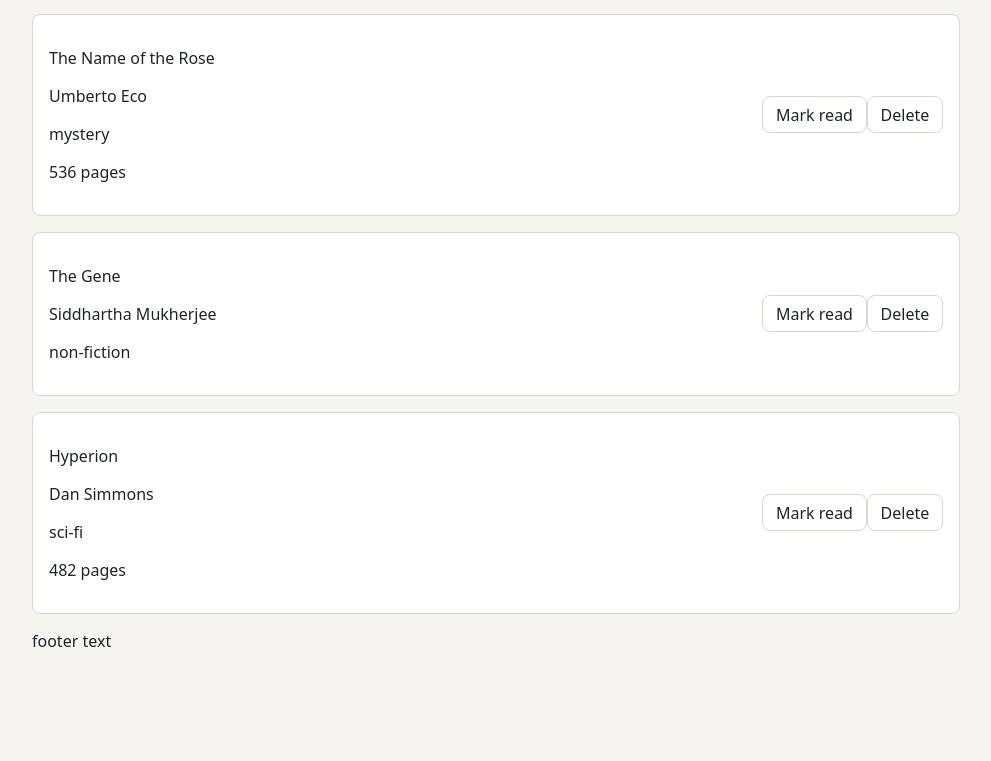
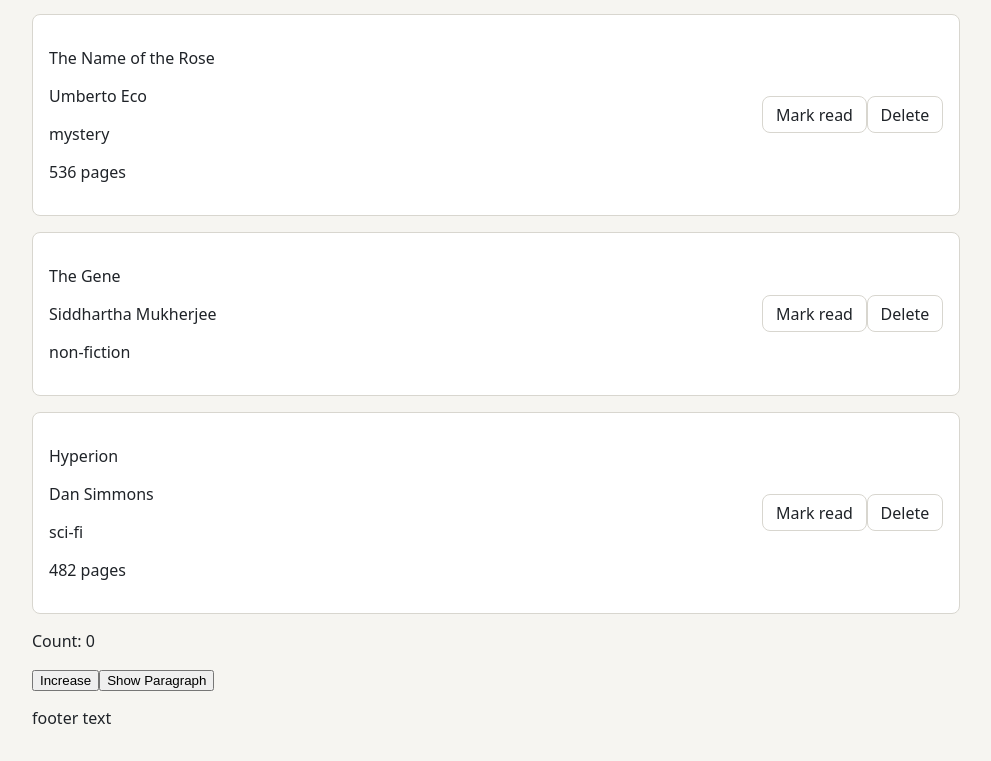
Before and after one commit to ameliapeters1/reading-list, a React (Vite) app: page / in a window 1280 px wide. Shown: the part 2382-3143 px from the top of the page, without its empty margins (144-1135 px from the left). Before the commit the page ends 3066 px from the top, so only its background shows below. Built offline with nearby package versions, Linux system fonts and the light colour scheme.

Commit message:
Added buttons for Task 1 for counter and toggle button for showing/hiding a paragraph

```diff
--- a/src/App.tsx
+++ b/src/App.tsx
@@ -4,6 +4,7 @@ import Footer from "./components/Footer"
 import Header from "./components/Header"
 import ResultCount from "./components/ResultCount"
 import { BOOKS } from "./data/books"
+import Counter from "./scratch/Counter"
 
 
 function App(){
@@ -19,6 +20,7 @@ function App(){
         <ResultCount count={BOOKS.length}/>
         <BookList books={readBooks} heading="Read:"/>
         <BookList books={unreadBooks} heading="Unread:"/>
+        <Counter/>
       </main>
       <Footer/>
     </div>
--- /dev/null
+++ b/src/scratch/Counter.tsx
@@ -0,0 +1,28 @@
+import { useState } from "react";
+
+export default function Counter() {
+
+    const [count, setCount] = useState(0);
+    const [isOpen, setIsOpen] = useState(false)
+
+
+
+  return (
+    <div>
+      <p>Count: {count}</p>
+      <button type="button" onClick={() => (setCount(count + 1))}>
+        Increase
+      </button>
+      <button type="button" onClick={() => (setIsOpen(!isOpen))}>
+        {isOpen ? "Hide Paragraph" : "Show Paragraph"}
+      </button>
+      { isOpen && <p>Here's our paragraph</p> }
+    </div>
+
+  );
+}
+// {books.length === 1 ? "book" : "books"}
+// Finally, add a second piece of state to the same
+// component: const [isOpen, setIsOpen] = useState(false),
+// and a button that shows or hides the paragraph.
+// Notice that the two state variables are independent of one another.
```
Also changed, not shown: src/scratch/NOTES.md (added, +15 -0 lines).
